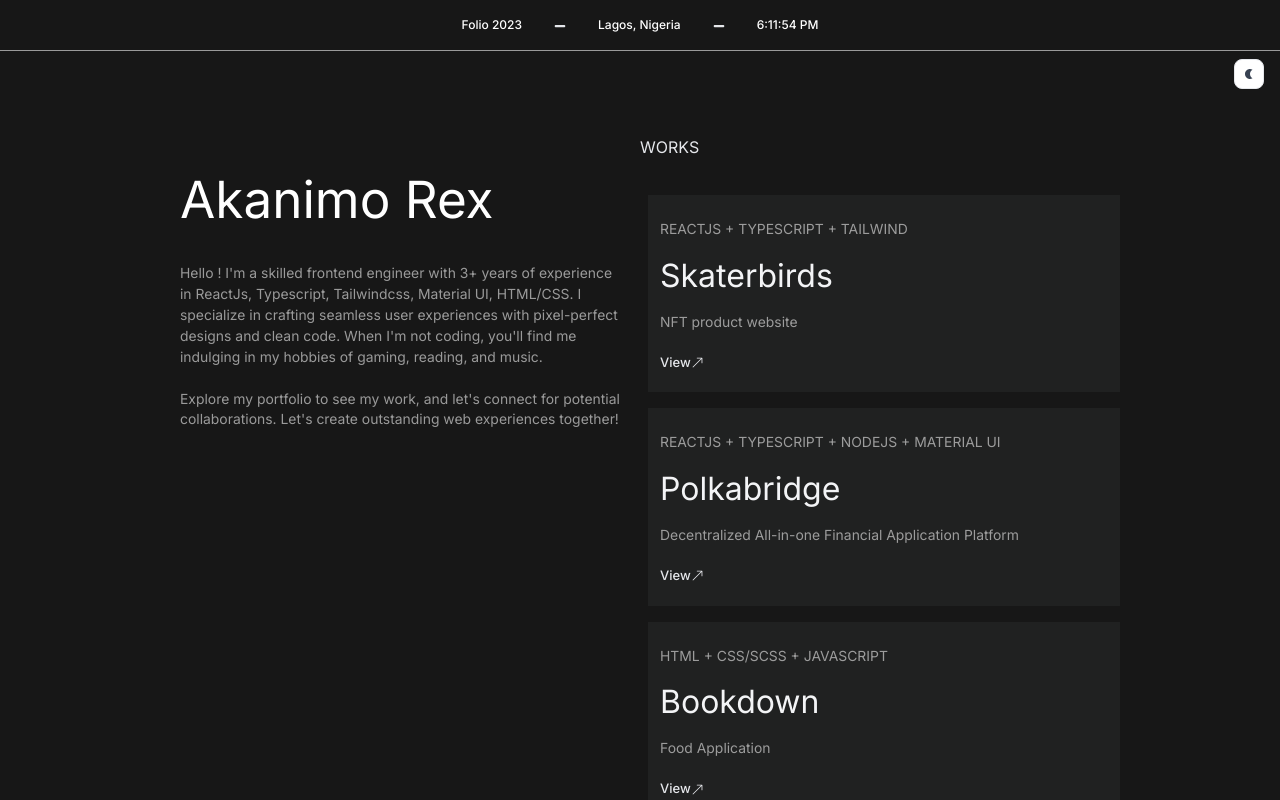
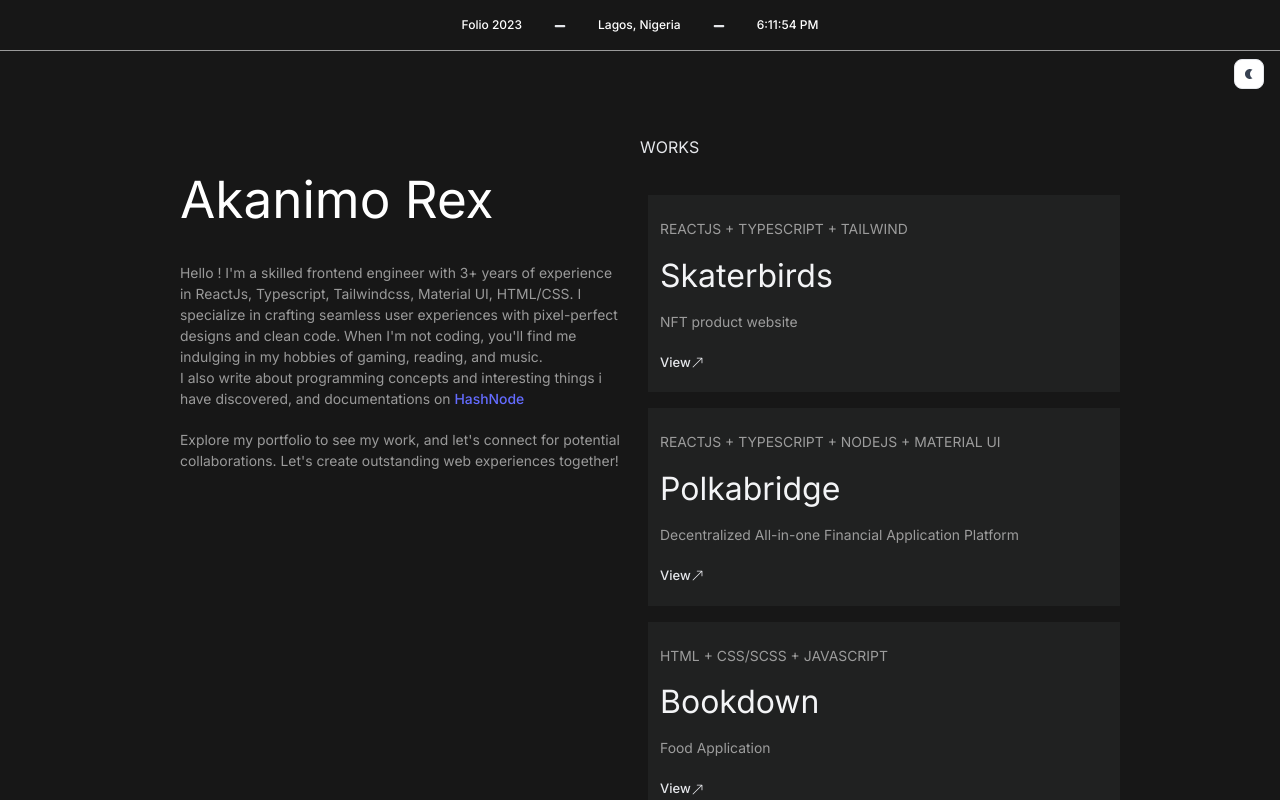
Before and after one commit to Akanimorex/updated-portifolio, a React (Vite) app: page / in a window 1280 px wide. Shown: the top 800 px of the page. Built offline with nearby package versions, Linux system fonts and the light colour scheme.

Commit message:
added hashnode link

```diff
--- a/src/App.jsx
+++ b/src/App.jsx
@@ -79,6 +79,8 @@ function App() {
                 <span>
                   Hello ! I'm a skilled frontend engineer with 3+ years of experience in ReactJs, Typescript, Tailwindcss, Material UI, HTML/CSS.
                   I specialize in crafting seamless user experiences with pixel-perfect designs and clean code. When I'm not coding, you'll find me indulging in my hobbies of gaming, reading, and music.
+                  <br></br>
+                   I also write about programming concepts and interesting things i have discovered, and documentations on <a href='https://akanimorex.hashnode.dev/' target='_blank'> HashNode </a>
 
                 </span>
                 <br></br>
```
